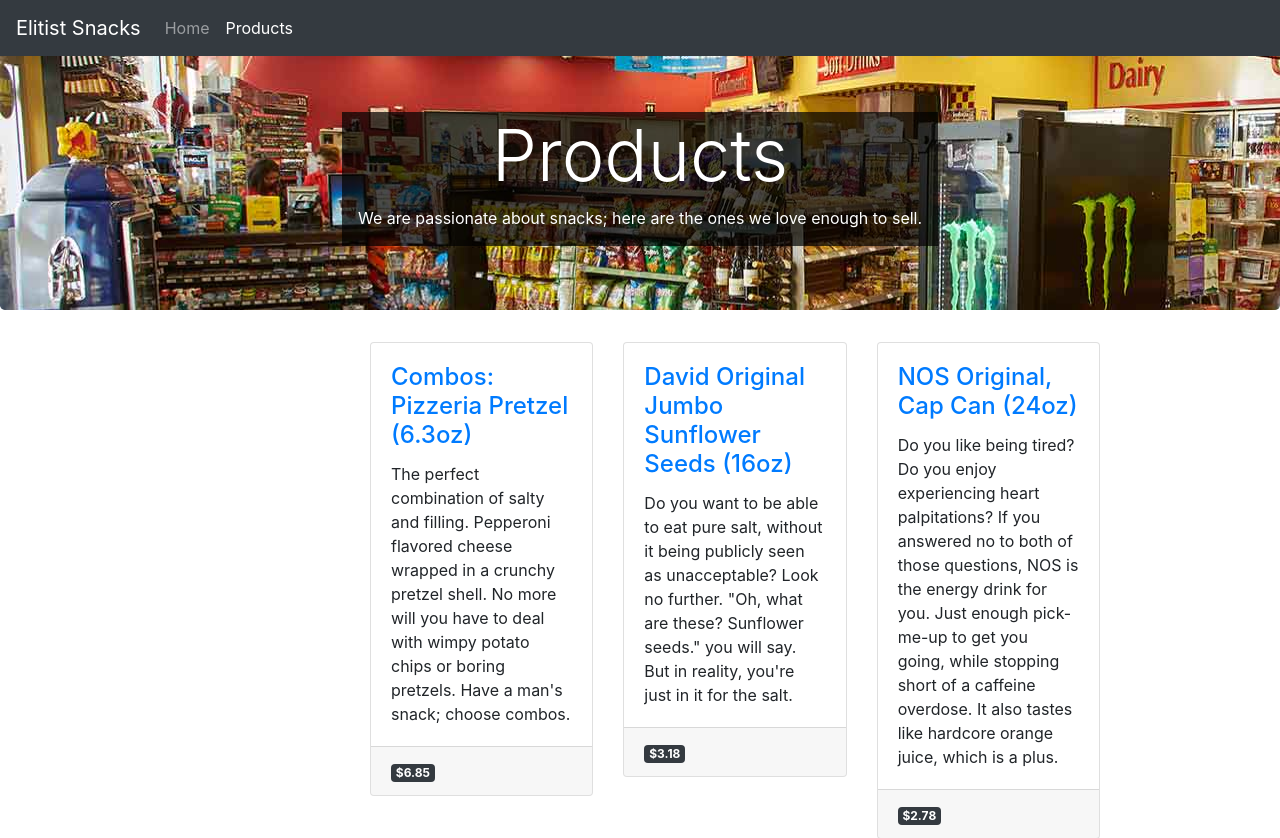
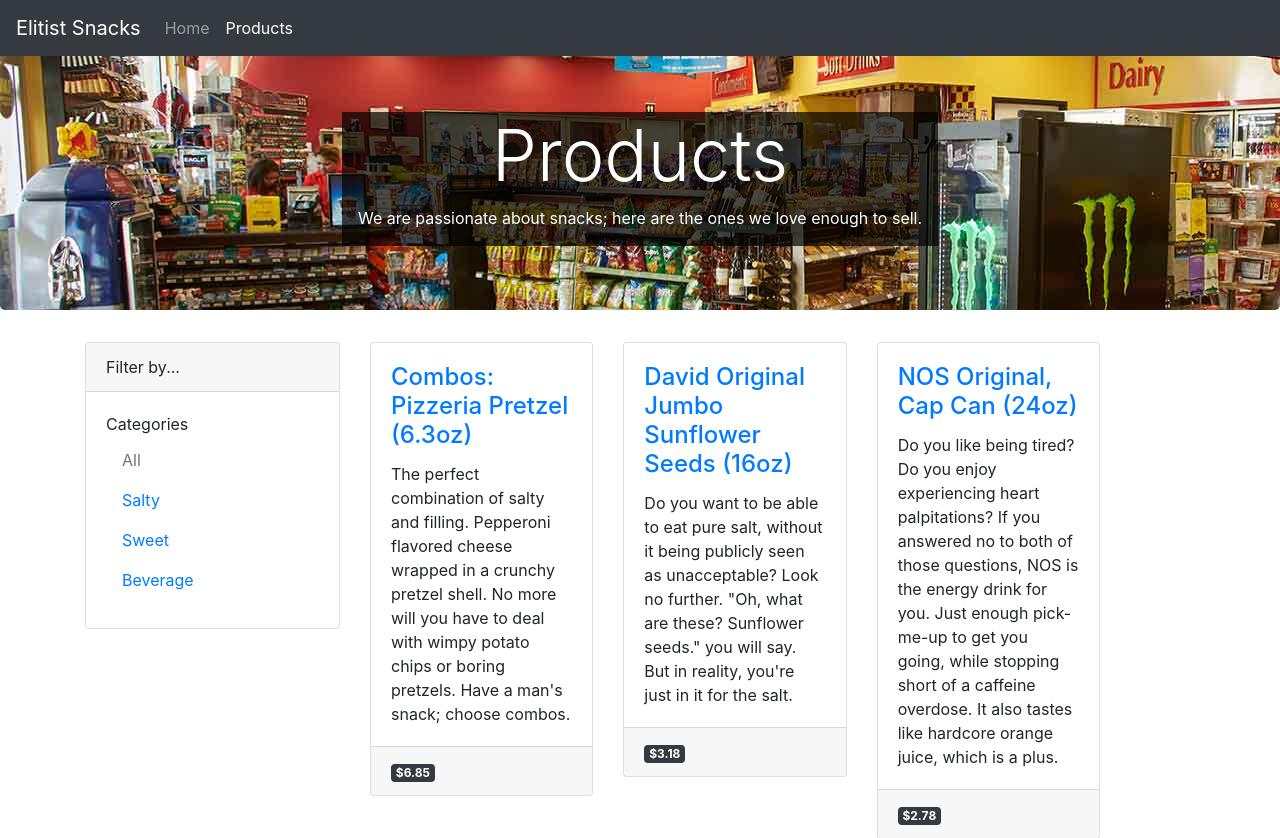
Before and after one commit to OTCCIS239/product-directory-SamuelHWilson, a PHP site: page /index.php?category_id=0 in a window 1280 px wide. Shown: the top 838 px of the page. Run offline with PHP 8.4, Linux system fonts and the light colour scheme; data comes from the database, SQL or seed files in the repository; some libraries are stand-ins or nearby versions.

Commit message:
Darfting Category menu. Finishing php.

```diff
--- a/index.php
+++ b/index.php
@@ -3,7 +3,7 @@
 
     $cid = filter_input(INPUT_GET, "category_id");
 
-    if($cid != null & $cid != false) {
+    if($cid != null & $cid != false & $cid != 0) {
         $products = GetMany("SELECT * FROM Products WHERE category_id = :category_id", $conn, [
             ":category_id"=>$cid
         ]);
@@ -59,6 +59,18 @@
                 <!-- Example row of columns -->
                 <div class="row">
                     <div class="col-md-3">
+                        <div class="card">
+                            <div class="card-header">
+                                Filter by...
+                            </div>
+                            <div class="card-body">
+                                <p class="card-title">Categories</p>
+                                <p class="pl-3"><a class="<?php if($cid == 0) echo "text-secondary"?>" href="?category_id=0">All</a></p>
+                                <p class="pl-3"><a class="<?php if($cid == 1) echo "text-secondary"?>" href="?category_id=1">Salty</a></p>
+                                <p class="pl-3"><a class="<?php if($cid == 2) echo "text-secondary"?>" href="?category_id=2">Sweet</a></p>
+                                <p class="pl-3"><a class="<?php if($cid == 3) echo "text-secondary"?>" href="?category_id=3">Beverage</a></p>
+                            </div>
+                        </div>
                     </div>
                     <div class="col-md-8">
                         <div class="row">
```
